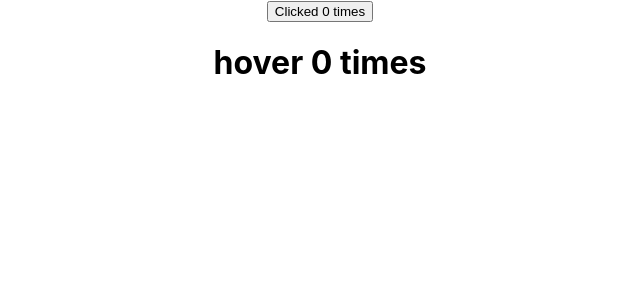
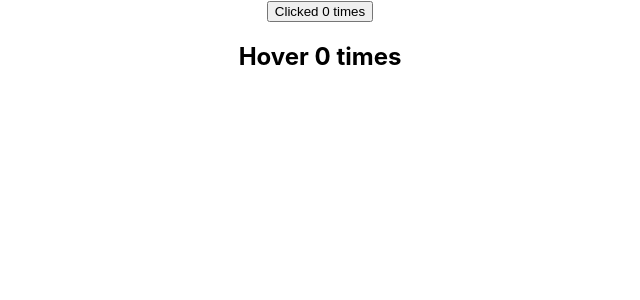
Before and after one commit to ghanashyamkamath/react-basics, a React (Create React App) app: page / in a window 1280 px wide. Shown: the top 300 px of the page, without its empty margins (320-960 px from the left). Built offline with nearby package versions, Linux system fonts and the light colour scheme.

Commit message:
Render props

```diff
--- a/src/App.js
+++ b/src/App.js
@@ -25,6 +25,10 @@ import FocusInput from './components/FocusInput';
 import FRParent from './components/FRParent';
 import ClickCounter from './components/ClickCounter';
 import HoverCounter from './components/HoverCounter';
+import ClickCounterTwo from './components/ClickCounterTwo';
+import HoverCounterTwo from './components/HoverCounterTwo';
+import User from './components/User';
+import Count from './components/Count';
 function App() {
   return (
     <div className="App">
@@ -57,8 +61,29 @@ function App() {
       {/* <RefsDemo /> */}
       {/* <FocusInput /> */}
       {/* <FRParent /> */}
-      <ClickCounter />
-      <HoverCounter />
+      {/* <ClickCounter />
+      <HoverCounter /> */}
+
+      <Count
+        render={(count, incrementCount) => (
+          <ClickCounterTwo
+            count={count}
+            incrementCount={incrementCount}
+          ></ClickCounterTwo>
+        )}
+      />
+      <Count
+        render={(count, incrementCount) => (
+          <HoverCounterTwo
+            count={count}
+            incrementCount={incrementCount}
+          ></HoverCounterTwo>
+        )}
+      />
+
+      {/* <ClickCounterTwo />
+      <HoverCounterTwo />
+      <User render={ (isLoggedIn) => isLoggedIn ? 'Ghanashyam' : 'Guest' }/> */}
     </div>
   );
 }
--- /dev/null
+++ b/src/components/ClickCounterTwo.js
@@ -0,0 +1,16 @@
+import React, { Component } from 'react'
+
+ class ClickCounterTwo extends Component {
+
+
+    render() {
+        const { count,incrementCount } = this.props
+        return (
+            <div>
+                <button onClick={incrementCount}>Clicked {count} times</button>
+            </div>
+        )
+    }
+}
+
+export default ClickCounterTwo
--- /dev/null
+++ b/src/components/Count.js
@@ -0,0 +1,25 @@
+import React, { Component } from 'react'
+
+ class Count extends Component {
+   constructor(props) {
+     super(props);
+
+     this.state = {
+       count: 0,
+     };
+   }
+   incrementCount = () => {
+     this.setState((prevState) => {
+       return { count: prevState.count + 1 };
+     });
+   };
+
+
+   render() {
+     return <div>
+                 {this.props.render(this.state.count, this.incrementCount)}
+            </div>;
+   }
+ }
+
+export default Count
--- /dev/null
+++ b/src/components/HoverCounterTwo.js
@@ -0,0 +1,16 @@
+import React, { Component } from 'react'
+
+ class HoverCounterTwo extends Component {
+
+   render() {
+               const { count,incrementCount } = this.props;
+
+     return (
+       <div>
+         <h2 onMouseOver={incrementCount}>Hover {count} times</h2>
+       </div>
+     );
+   }
+ }
+
+export default HoverCounterTwo
--- /dev/null
+++ b/src/components/User.js
@@ -0,0 +1,13 @@
+import React, { Component } from 'react'
+
+ class User extends Component {
+    render() {
+        return (
+            <div>
+                {this.props.render(false)}
+            </div>
+        )
+    }
+}
+
+export default User
--- a/src/components/withCounter.js
+++ b/src/components/withCounter.js
@@ -23,7 +23,7 @@ const UpdatedComponent = (OriginalComponent) => {
           <OriginalComponent
             count={this.state.count}
             incrementCount={this.incrementCount}
-
+            {...this.props}
           />
         );
       }
```
